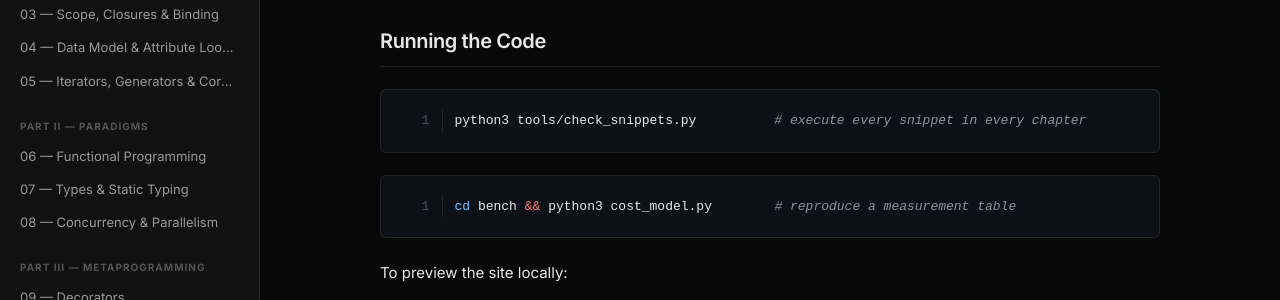
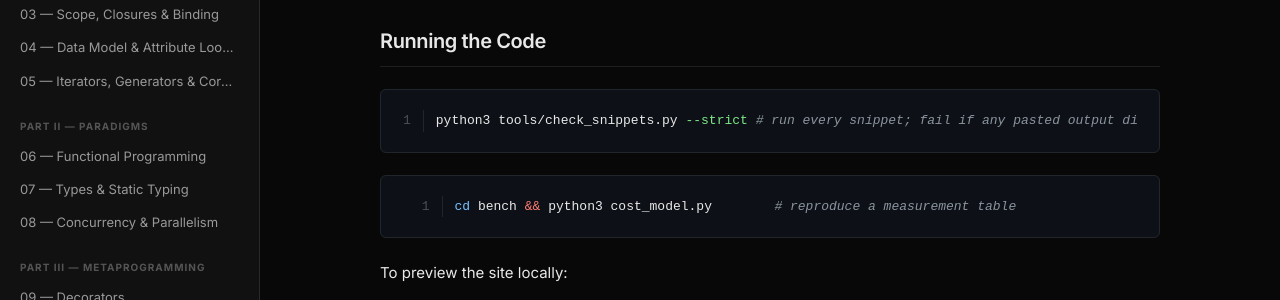
Before and after one commit to karam-nus/programming, a Jekyll site: the page built from README.md, in a window 1280 px wide and 900 px high, scrolled down 4737 px. Shown: the part 295-595 px from the top of the window. Built offline with Jekyll 4.4.1, drawn with Linux system fonts in a browser that asks for light colours.

Commit message:
Fix Jekyll build: raw-wrap Liquid-sensitive page, layout condition; document workflow in PROMPT
Co-Authored-By: Claude Opus 5.5 <noreply@anthropic.com>
Claude-Session: https://claude.ai/code/session_01LYcCK3ZAdonxQqzx98Fe5S

````diff
--- a/README.md
+++ b/README.md
@@ -114,7 +114,7 @@ The authoring standard is checked in at [PROMPT.md](./PROMPT.md). Every timing c
 ## Running the Code
 
 ```bash
-python3 tools/check_snippets.py          # execute every snippet in every chapter
+python3 tools/check_snippets.py --strict # run every snippet; fail if any pasted output differs
 ```
 
 ```bash
--- a/_layouts/default.html
+++ b/_layouts/default.html
@@ -43,8 +43,9 @@
           {% if item.url == "" %}
             <div class="nav-section">{{ item.title }}</div>
           {% else %}
+            {% assign item_slash = item.url | append: '/' %}
             <a href="{{ item.url | relative_url }}"
-               class="nav-item{% if page.url == item.url or page.url == item.url | append: '/' %} active{% elsif page.url contains item.url and item.url != '/' %} active{% endif %}">
+               class="nav-item{% if page.url == item.url or page.url == item_slash %} active{% elsif page.url contains item.url and item.url != '/' %} active{% endif %}">
               {{ item.title }}
             </a>
           {% endif %}
````
Also changed, not shown: 11_metaclasses_and_class_creation.md (+2 -0 lines), PROMPT.md (+15 -1 lines).
